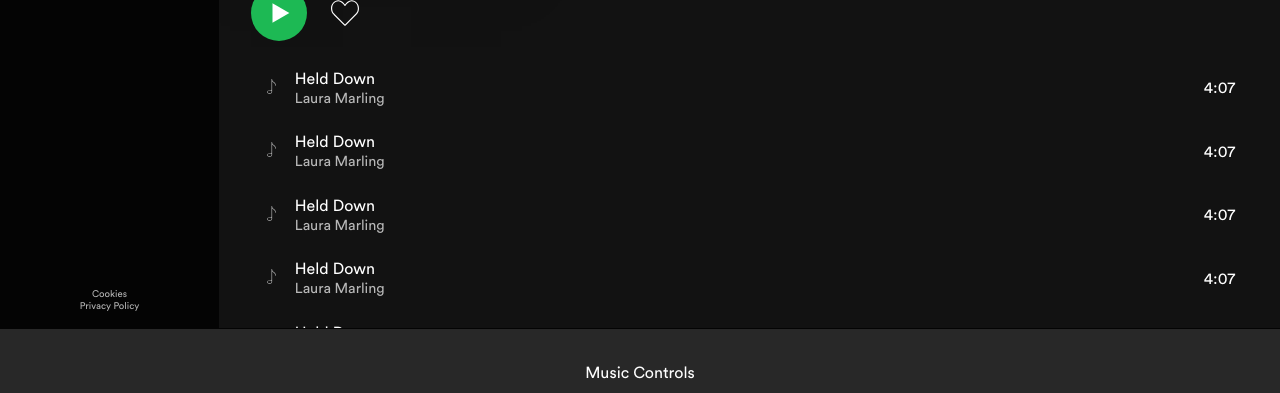
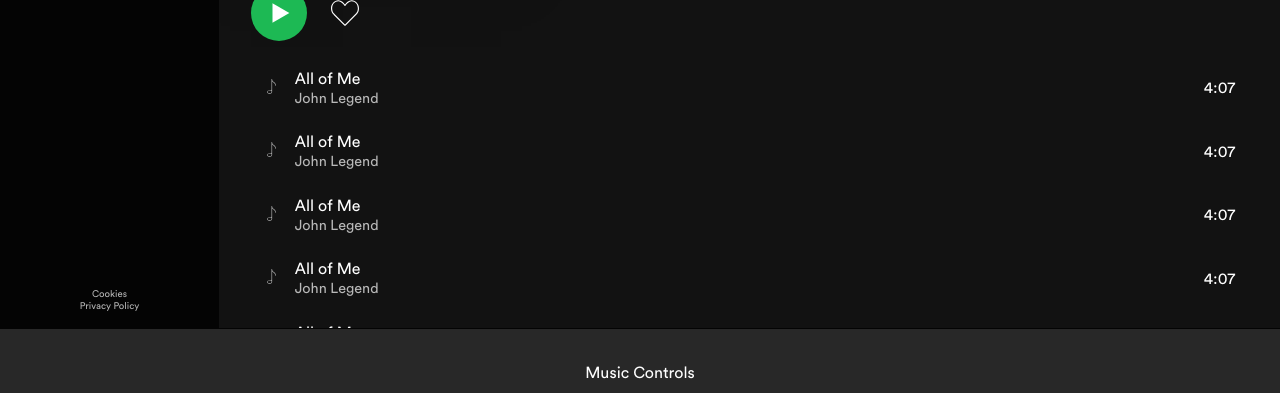
Before and after one commit to vanisingh-24/Spotify-Clone-React, a React (Create React App) app: page /#/playlist/102 in a window 1280 px wide. Shown: the part 382-775 px from the top of the page. Built offline with nearby package versions, Linux system fonts and the light colour scheme.

Commit message:
song changed

```diff
--- a/src/components/pages/Playlist.js
+++ b/src/components/pages/Playlist.js
@@ -52,8 +52,8 @@
                 <PlayIcon className="playI" />
               </div>
               <div className="songDetails">
-                <h3>Held Down</h3>
-                <span>Laura Marling</span>
+                <h3>All of Me</h3>
+                <span>John Legend</span>
               </div>
               <div className="songTime">
                 <span>4:07</span>
@@ -65,8 +65,8 @@
                 <PlayIcon className="playI" />
               </div>
               <div className="songDetails">
-                <h3>Held Down</h3>
-                <span>Laura Marling</span>
+                <h3>All of Me</h3>
+                <span>John Legend</span>
               </div>
               <div className="songTime">
                 <span>4:07</span>
@@ -78,8 +78,8 @@
                 <PlayIcon className="playI" />
               </div>
               <div className="songDetails">
-                <h3>Held Down</h3>
-                <span>Laura Marling</span>
+                <h3>All of Me</h3>
+                <span>John Legend</span>
               </div>
               <div className="songTime">
                 <span>4:07</span>
@@ -91,8 +91,8 @@
                 <PlayIcon className="playI" />
               </div>
               <div className="songDetails">
-                <h3>Held Down</h3>
-                <span>Laura Marling</span>
+                <h3>All of Me</h3>
+                <span>John Legend</span>
               </div>
               <div className="songTime">
                 <span>4:07</span>
@@ -104,8 +104,8 @@
                 <PlayIcon className="playI" />
               </div>
               <div className="songDetails">
-                <h3>Held Down</h3>
-                <span>Laura Marling</span>
+                <h3>All of Me</h3>
+                <span>John Legend</span>
               </div>
               <div className="songTime">
                 <span>4:07</span>
@@ -117,8 +117,8 @@
                 <PlayIcon className="playI" />
               </div>
               <div className="songDetails">
-                <h3>Held Down</h3>
-                <span>Laura Marling</span>
+                <h3>All of Me</h3>
+                <span>John Legend</span>
               </div>
               <div className="songTime">
                 <span>4:07</span>
```
